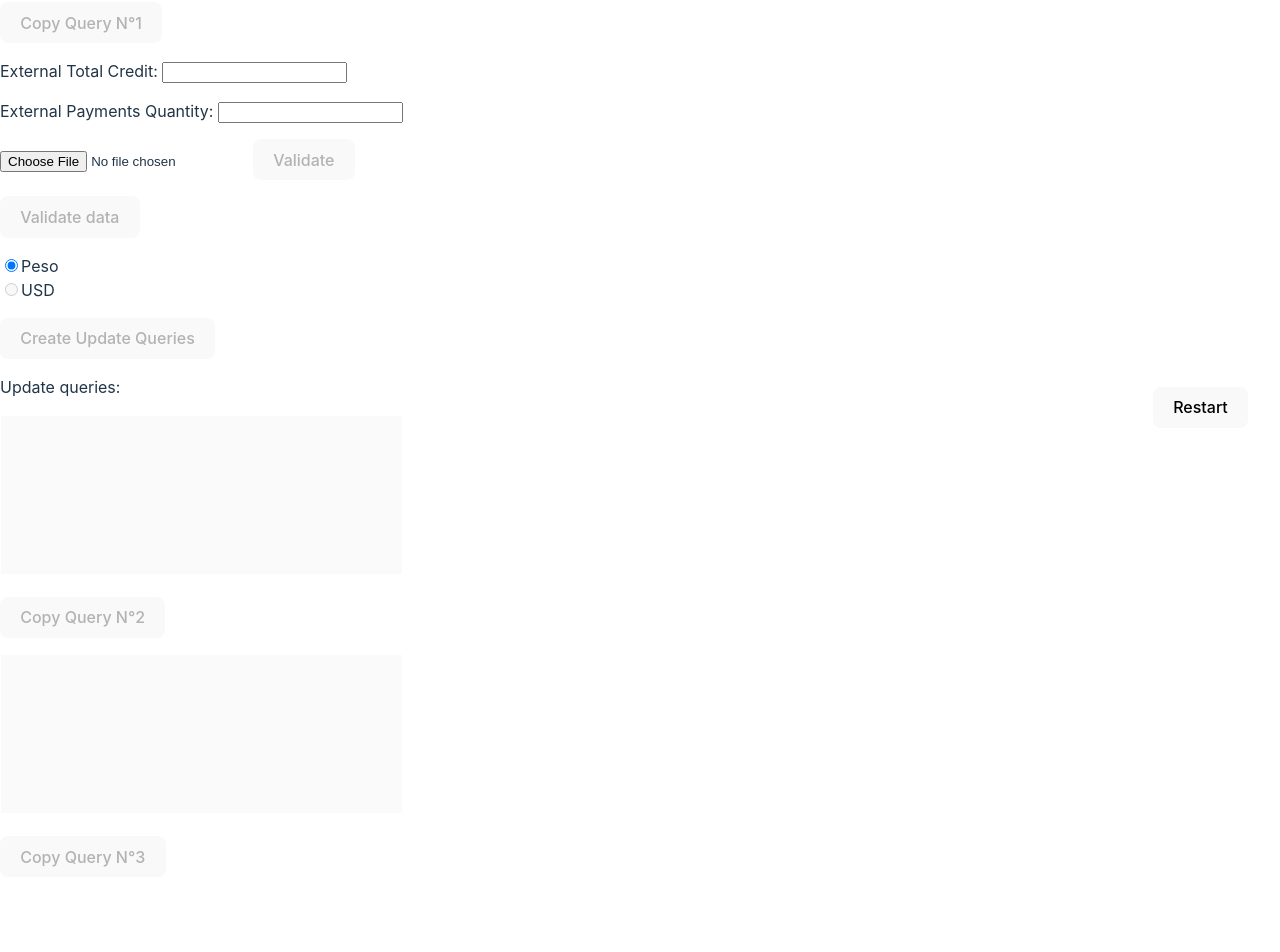
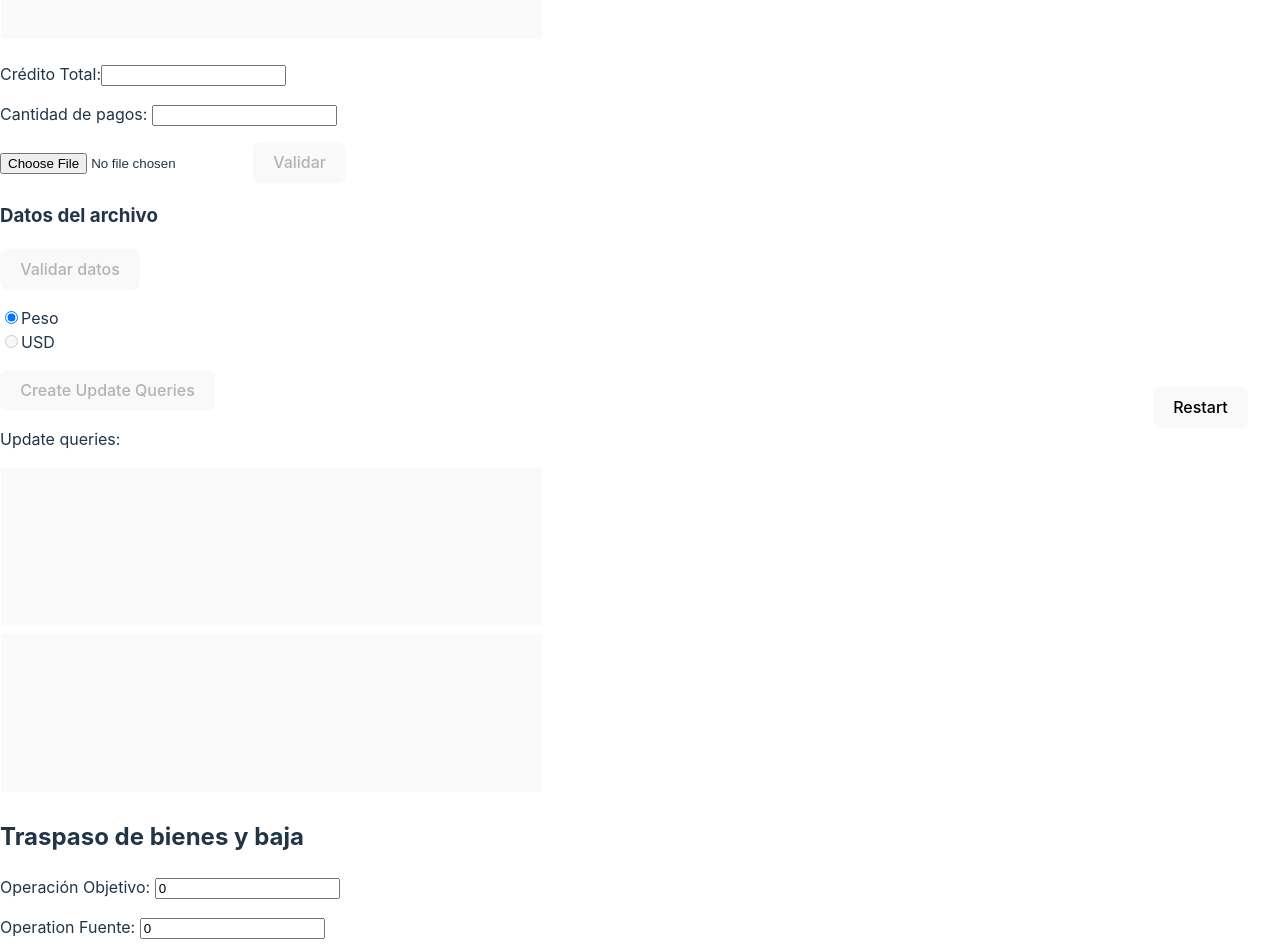
Before and after one commit to jokinz/maaq-payment-plan-analyzer, a React (Vite) app: page / in a window 1280 px wide. Shown: the part 340-1292 px from the top of the page. Before the commit the page ends 1233 px from the top, so only its background shows below. Built offline with nearby package versions, Linux system fonts and the light colour scheme.

Commit message:
Update App.tsx

```diff
--- a/src/App.tsx
+++ b/src/App.tsx
@@ -8,6 +8,25 @@ import Query from './components/Query'
 
 type Countries = 'colombia' | 'chile'
 type Currencies = 'peso' | 'usd'
+type Status = {
+  value: number
+  text: string
+}
+const StatusList: Status[] = [
+  { value: 0, text: 'VIGENTE' },
+  { value: 1, text: 'CANCELADA' },
+  { value: 10, text: 'CANCELADO SINESTRADO' },
+  { value: 11, text: 'DEVOLUCION VOLUNTARIA' },
+  { value: 12, text: 'CANCELADO PREPAGO' },
+  { value: 2, text: 'EXTINGUIDA' },
+  { value: 3, text: 'CASTIGO NO RECUPERADO' },
+  { value: 4, text: 'VENCIDAS INCONSISTENTES' },
+  { value: 5, text: 'CANCELADO MODIFICADO' },
+  { value: 6, text: 'CANCELADO - REPROGRAMADO' },
+  { value: 7, text: 'ANULADO' },
+  { value: 8, text: 'INCOBRABLE' },
+  { value: 9, text: 'CANCELADO NOVADO' },
+]
 
 function App() {
   const [country, setCountry] = useState<Countries>('colombia')
@@ -41,6 +60,9 @@ function App() {
     ? updateQuery(externalOperationNumber)
     : ''
 
+  const [sourceOperation, setSourceOperation] = useState(0)
+  const [targetOperation, setTargetOperation] = useState(0)
+  const [selectedStatus, setSelectedStatus] = useState<number>(-1)
   function readCellValue(
     file: File,
     sheetName: string,
@@ -387,8 +409,8 @@ function App() {
   }
   return (
     <>
-      <p>Country: </p>
-
+      <h2>Aplicación de plan de pago</h2>
+      <p>País: </p>
       <div>
         <div>
           <input
@@ -403,7 +425,7 @@ function App() {
 
         <div>
           <input
-          disabled
+            disabled
             type="radio"
             id="chile"
             value="chile"
@@ -414,7 +436,7 @@ function App() {
         </div>
       </div>
       <p>
-        External Operation Number:{' '}
+        Número de Operación:
         <input
           type="text"
           value={externalOperationNumber ? externalOperationNumber : ''}
@@ -426,18 +448,7 @@ function App() {
       </p>
       <Query content={query1}></Query>
       <p>
-        <button
-          disabled={query1 === ''}
-          onClick={(event) => {
-            event.preventDefault()
-            navigator.clipboard.writeText(query1)
-          }}
-        >
-          Copy Query N°1
-        </button>
-      </p>
-      <p>
-        External Total Credit:{' '}
+        Crédito Total:
         <input
           type="text"
           value={externalTotalCredit !== 0 ? externalTotalCredit : ''}
@@ -448,7 +459,7 @@ function App() {
         />
       </p>
       <p>
-        External Payments Quantity:{' '}
+        Cantidad de pagos:{' '}
         <input
           type="text"
           value={externalPaymentsQuantity !== 0 ? externalPaymentsQuantity : ''}
@@ -475,9 +486,9 @@ function App() {
           validate()
         }}
       >
-        Validate
+        Validar
       </button>
-
+      <h3>Datos del archivo</h3>
       {file && (
         <>
           <p
@@ -487,27 +498,33 @@ function App() {
                 : { color: 'red' }
             }
           >
-            File Operation Number: <b>{fileOperationNumber}</b>
+            Número de Operación: <b>{fileOperationNumber}</b>
           </p>
           <p
-            style={
-              fileTotalCredit - externalTotalCredit <= 100 &&
-              fileTotalCredit - externalTotalCredit >= -100
-                ? { color: 'green' }
-                : { color: 'red' }
-            }
+            style={{
+              color:
+                fileTotalCredit - externalTotalCredit === 0
+                  ? 'green'
+                  : fileTotalCredit - externalTotalCredit <= 100 &&
+                    fileTotalCredit - externalTotalCredit >= -100
+                  ? 'yellow'
+                  : 'red',
+            }}
           >
-            File Total Credit: <b>{fileTotalCredit}</b>
+            Crédito Total: <b>{fileTotalCredit}</b>
           </p>
           <p
-            style={
-              fileTotalCredit - externalTotalCredit <= 100 &&
-              fileTotalCredit - externalTotalCredit >= -100
-                ? { color: 'green' }
-                : { color: 'red' }
-            }
+            style={{
+              color:
+                fileTotalCredit - externalTotalCredit === 0
+                  ? 'green'
+                  : fileTotalCredit - externalTotalCredit <= 100 &&
+                    fileTotalCredit - externalTotalCredit >= -100
+                  ? 'yellow'
+                  : 'red',
+            }}
           >
-            Total Credit Difference:{' '}
+            Diferencia de crédito:
             <b>{fileTotalCredit - externalTotalCredit}</b>
           </p>
           <p
@@ -517,7 +534,7 @@ function App() {
                 : { color: 'red' }
             }
           >
-            File Payments Quantity: <b>{filePaymentsQuantity}</b>
+            Cantidad de cuotas: <b>{filePaymentsQuantity}</b>
           </p>
         </>
       )}
@@ -539,7 +556,7 @@ function App() {
             }
           }}
         >
-          Validate data
+          Validar datos
         </button>
       </p>
       <div>
@@ -556,7 +573,7 @@ function App() {
 
         <div>
           <input
-          disabled
+            disabled
             type="radio"
             id="usd"
             value="usd"
@@ -594,31 +611,96 @@ function App() {
           Create Update Queries
         </button>
       </p>
-      <p>Update queries:</p>
+      <p>Update queries: </p>
       <Query content={query2}></Query>
+      <Query content={query3}></Query>
+      <h2>Traspaso de bienes y baja</h2>
+
       <p>
-        <button
-          disabled={query2 === ''}
-          onClick={(event) => {
+        <label htmlFor="targetOperation">Operación Objetivo: </label>
+        <input
+          id="targetOperation"
+          value={targetOperation}
+          onChange={(event) => {
             event.preventDefault()
-            navigator.clipboard.writeText(query2)
+            setTargetOperation(parseInt(event.target.value))
           }}
-        >
-          Copy Query N°2
-        </button>
+        />
       </p>
-      <Query content={query3}></Query>
       <p>
-        <button
-          disabled={query3 === ''}
-          onClick={(event) => {
+        <label htmlFor="sourceOperation">Operation Fuente: </label>
+        <input
+          id="sourceOperation"
+          value={sourceOperation}
+          onChange={(event) => {
             event.preventDefault()
-            navigator.clipboard.writeText(query3)
+            setSourceOperation(parseInt(event.target.value))
           }}
-        >
-          Copy Query N°3
-        </button>
+        />
       </p>
+      <Query
+        content={
+          targetOperation
+            ? `SELECT * FROM SCA_ADMINI..GAR WHERE FLD_GAR_OPER = ${targetOperation}`
+            : ''
+        }
+      ></Query>
+      <Query
+        content={
+          targetOperation
+            ? `DELETE FROM SCA_ADMINI..GAR WHERE FLD_GAR_OPER = ${targetOperation}`
+            : ''
+        }
+      ></Query>
+      <Query
+        content={
+          targetOperation && sourceOperation
+            ? `INSERT INTO SCA_ADMINI..GAR
+       SELECT ${targetOperation} , FLD_GAR_NCHASIS,FLD_GAR_NMOT,FLD_GAR_MODB,FLD_GAR_TIPB,FLD_GAR_ESTB,FLD_GAR_PRD,FLD_GAR_SUC,FLD_GAR_MON
+,FLD_GAR_ACO,FLD_GAR_CAL,FLD_GAR_CIU,FLD_GAR_COM,FLD_GAR_REG,FLD_GAR_FTAS,FLD_GAR_HIP,FLD_GAR_IBRA,FLD_GAR_IBRF,FLD_GAR_IBRN
+,FLD_GAR_NBO,FLD_GAR_NOT,FLD_GAR_NUE,FLD_GAR_ROLC1,FLD_GAR_ROLC2,FLD_GAR_SUCC,FLD_GAR_SUT,FLD_GAR_TGAR,FLD_GAR_TIB,FLD_GAR_VAT
+,FLD_GAR_VCO,FLD_GAR_VSIM,FLD_GAR_TIPO,FLD_GAR_MVEH,FLD_GAR_MODV, FLD_GAR_FEJE,FLD_GAR_TBI,FLD_GAR_TIC,FLD_GAR_DES
+,FLD_GAR_IBRC,FLD_GAR_TBIEN,FLD_GAR_MODELO,FLD_GAR_FIBR,FLD_GAR_BLOC,FLD_GAR_DEPTO,FLD_GAR_CBR,FLD_GAR_IBRA2,FLD_GAR_DIRN
+,FLD_GAR_CPOS,FLD_GAR_VMKD,FLD_GAR_POLI,FLD_GAR_MONB,FLD_GAR_FDEP,FLD_GAR_TCOMB,FLD_GAR_EASEG,FLD_GAR_NUMFAC,FLD_GAR_FEMFAC,FLD_GAR_MTOFAC
+       ,FLD_GAR_OTGR,FLD_GAR_BENL,FLD_GAR_ITEM
+       FROM SCA_ADMINI..GAR INNER JOIN SCA_ADMINI..TCO ON FLD_GAR_OPER = FLD_TCO_OPER
+       WHERE FLD_GAR_OPER IN(${sourceOperation})
+--     AND LTRIM(RTRIM(FLD_GAR_BLOC)) NOT IN('RHDP79')
+       ORDER BY  FLD_GAR_BLOC
+`
+            : ''
+        }
+      ></Query>
+
+      {sourceOperation !== 0 && (
+        <>
+          <label htmlFor="selectedStatus">Status: </label>
+          <select
+            defaultValue={-1}
+            value={selectedStatus}
+            onChange={(event) =>
+              setSelectedStatus(parseInt(event.target.value))
+            }
+            name="selectedStatus"
+            id="selectedStatus"
+          >
+            <option disabled value={-1}>
+              Select status
+            </option>
+            {StatusList.map((status) => {
+              return <option value={status.value}>{status.text}</option>
+            })}
+          </select>
+          {selectedStatus !== -1 && (
+            <Query
+              content={`UPDATE SCA_ADMINI..TCO
+       SET FLD_TCO_EOPE = '${selectedStatus}'
+       WHERE  FLD_TCO_OPER IN(${sourceOperation}) --1`}
+            ></Query>
+          )}
+        </>
+      )}
+
       <button
         style={{ position: 'fixed', right: '2rem', bottom: '2rem' }}
         onClick={() => restartValues()}
```
